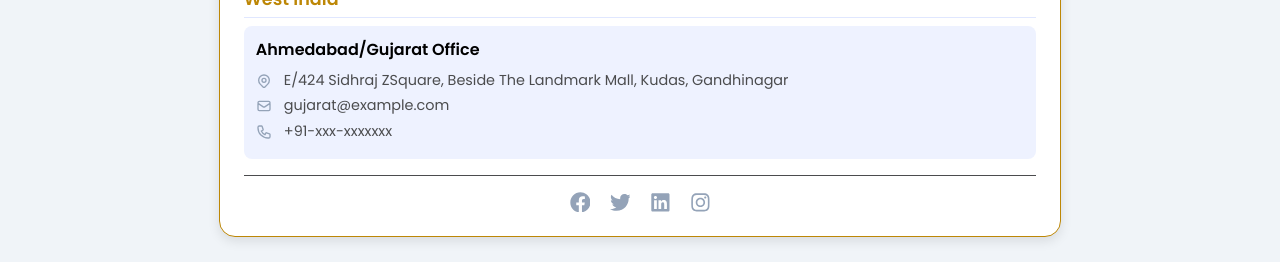
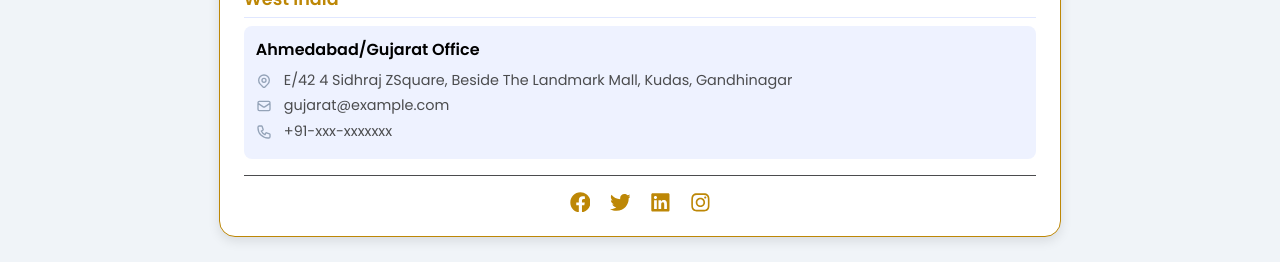
Before and after one commit to Lokender-droid/mdglobalnew, a React (Vite) app: page /contact-us in a window 1280 px wide. Shown: the part 1508-1770 px from the top of the page. Built offline with nearby package versions, Linux system fonts and the light colour scheme.

Commit message:
Contact page social media icons background color updtae

```diff
--- a/src/components/ContactPage/ContactPage.css
+++ b/src/components/ContactPage/ContactPage.css
@@ -184,12 +184,12 @@
 
 .social-icons a {
   font-size: 1.3rem;
-  color: #94a3b8;
+  color: #bd8706;
   transition: color 0.3s ease;
 }
 
 .social-icons a:hover {
-  color: #1e40af;
+  color: #000000;
 }
 
 @media (max-width: 1023px) {
--- a/src/components/ContactPage/ContactPage.jsx
+++ b/src/components/ContactPage/ContactPage.jsx
@@ -82,7 +82,8 @@ const ContactPage = () => {
           <Section title="West India">
             <Office
               city="Ahmedabad/Gujarat"
-              address="E/424 Sidhraj ZSquare, Beside The Landmark Mall, Kudas, Gandhinagar"
+              address="E/42
+              4 Sidhraj ZSquare, Beside The Landmark Mall, Kudas, Gandhinagar"
               email="gujarat@example.com"
               phone="+91-xxx-xxxxxxx"
             />
```
